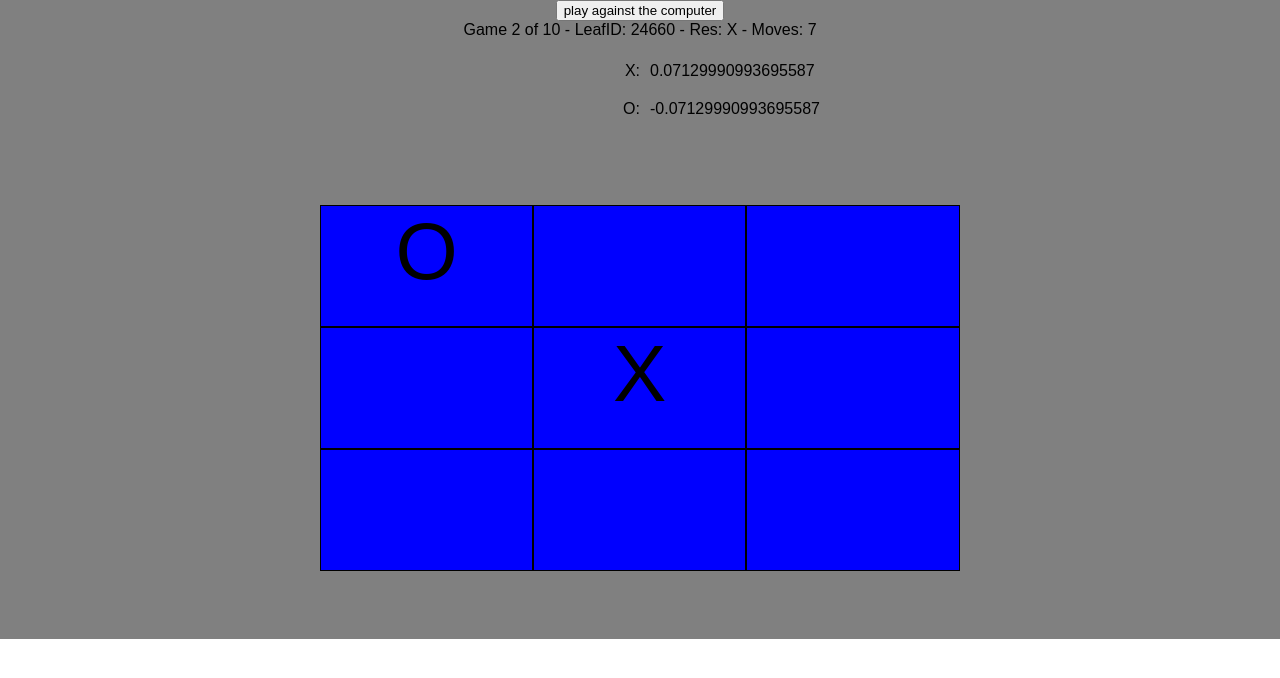
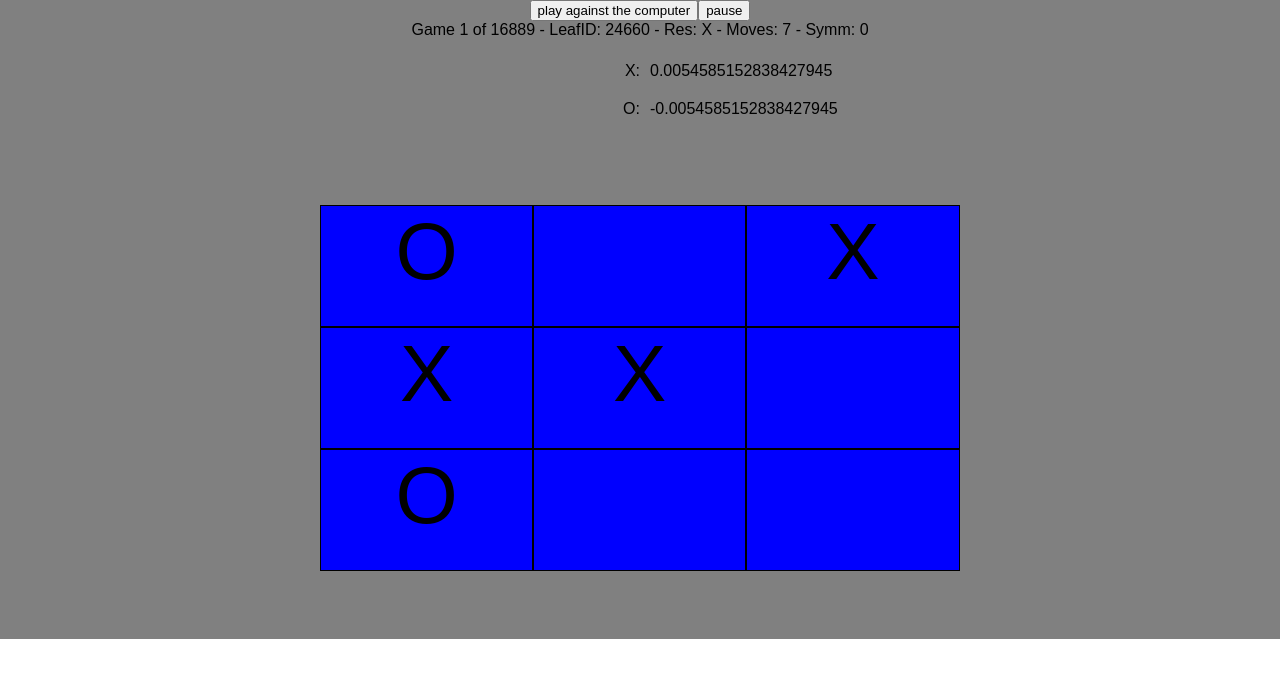
Before and after one commit to brettcnelson/auto-tic, a React (Create React App) app: page / in a window 1280 px wide. Shown: the top 678 px of the page. Built offline with nearby package versions, Linux system fonts and the light colour scheme.

Commit message:
train complete

```diff
--- a/src/Board.js
+++ b/src/Board.js
@@ -3,9 +3,6 @@ import './Board.css';
 import Square from './Square';
 
 function Board(props) {
-	var symms = [[1,2,3,4,5,6,7,8,9],[7,4,1,8,5,2,9,6,3],[9,8,7,6,5,4,3,2,1],[3,6,9,2,5,8,1,4,7],[3,2,1,6,5,4,9,8,7],[9,6,3,8,5,2,7,4,1],[7,8,9,4,5,6,1,2,3],[1,4,7,2,5,8,3,6,9]];
-	var squares = [[1,2,3],[4,5,6],[7,8,9]];
-
 	function makeBoard() {
 		if (props.node.res) {
 			return endBoard();
@@ -33,26 +30,36 @@ function Board(props) {
 
 	function makeSquare(s,i) {
 		// TODO: add non clicks for occupied vals
-		return <Square key={i} s={s} val={props.node.board[s]} click={()=>squareClick(s)} />;
+		return <Square key={i} s={s} val={symmVal(s)} click={()=>squareClick(s)} />;
 	}
 
 	function makeTrainBoard(s,i) {
-		return <Square key={i} s={s} val={props.node.board[s]} />;
+		return <Square key={i} s={s} val={symmVal(s)} />;
 	}
 
 	function makeTieBoard(s,i) {
-		return <Square key={i} s={s} val={props.node.board[s]} color={'yellow'} />;
+		return <Square key={i} s={s} val={symmVal(s)} color={'yellow'} />;
 	}
 
 	function makeWinBoard(s,i) {
-		var val = props.node.board[s];
-		return props.node.res.some(w=>w===s) ?
+		var val = symmVal(s);
+		return props.node.res.some(w=>w===symmTransform(s)) ?
 			<Square key={i} s={s} val={val} color={'red'} /> :
 			<Square key={i} s={s} val={val} color={'gray'} />;
 	}
 
 	function renderBoard(cb) {
+		var squares = [[1,2,3],[4,5,6],[7,8,9]];
 		return squares.map((r,i)=><div key={i} >{r.map(cb)}</div>)
+	}
+
+	function symmVal(s) {
+		return props.node.board[symmTransform(s)];
+	}
+
+	function symmTransform(s) {
+		var symms = [[1,2,3,4,5,6,7,8,9],[7,4,1,8,5,2,9,6,3],[9,8,7,6,5,4,3,2,1],[3,6,9,2,5,8,1,4,7],[3,2,1,6,5,4,9,8,7],[9,6,3,8,5,2,7,4,1],[7,8,9,4,5,6,1,2,3],[1,4,7,2,5,8,3,6,9]];
+		return symms[props.symm][s-1];
 	}
 
 	function squareClick(p) {
--- a/src/Train.js
+++ b/src/Train.js
@@ -7,29 +7,36 @@ class Train extends Component {
   constructor(props) {
     super(props);
     this.state = {
+      paused: false,
       game:0,
       move:0,
       symm:0
     };
   }
 
+  togglePause() {
+    var paused = this.state.paused;
+    this.setState({paused:!paused});
+  }
+
   render() {
-    var delay = 500;
     var currGame = data.games[this.state.game];
-    if (currGame.moves[this.state.move+1]) {
-      var move = this.state.move;
-      setTimeout(()=>this.setState({move:move+1}),delay);
-    }
-    else if (data.games[this.state.game+1]) {
-      var game = this.state.game;
-      setTimeout(()=>this.setState({game:game+1,move:0}),delay)
+    if (!this.state.paused) {
+      var delay = 1000;
+      if (currGame.moves[this.state.move+1]) {
+        var move = this.state.move;
+        setTimeout(()=>!this.state.paused && this.setState({move:move+1}),delay);
+      }
+      else if (data.games[this.state.game+1]) {
+        var game = this.state.game;
+        setTimeout(()=>!this.state.paused && this.setState({game:game+1,move:0}),delay)
+      }
     }
     var node = currGame.moves[this.state.move];
-
     return (
       <div className="Train">
-      	<div><button onClick={this.props.click} >play against the computer</button></div>
-        <div>Game {this.state.game+1} of {data.games.length} - LeafID: {currGame.leafID} - Res: {currGame.res} - Moves: {currGame.moves.length-1}</div>
+      	<div><button onClick={this.props.click} >play against the computer</button><button onClick={()=>this.togglePause()}>{this.state.paused ? 'resume' : 'pause'}</button></div>
+        <div>Game {this.state.game+1} of {data.games.length} - LeafID: {currGame.leafID} - Res: {currGame.res} - Moves: {currGame.moves.length-1} - Symm: {this.state.symm}</div>
       	<Display node={node} />
         <Board node={node} symm={this.state.symm} />
       </div>
--- a/src/data.js
+++ b/src/data.js
@@ -94,7 +94,7 @@ for (var i = 0 ; i < 16889 ; i++) {
 
 var data = {
   tree: tree,
-  games: games.slice(0,10)
+  games: games
 }
 
 export default data;
```
Also changed, not shown: src/Play.js (+0 -18 lines).
